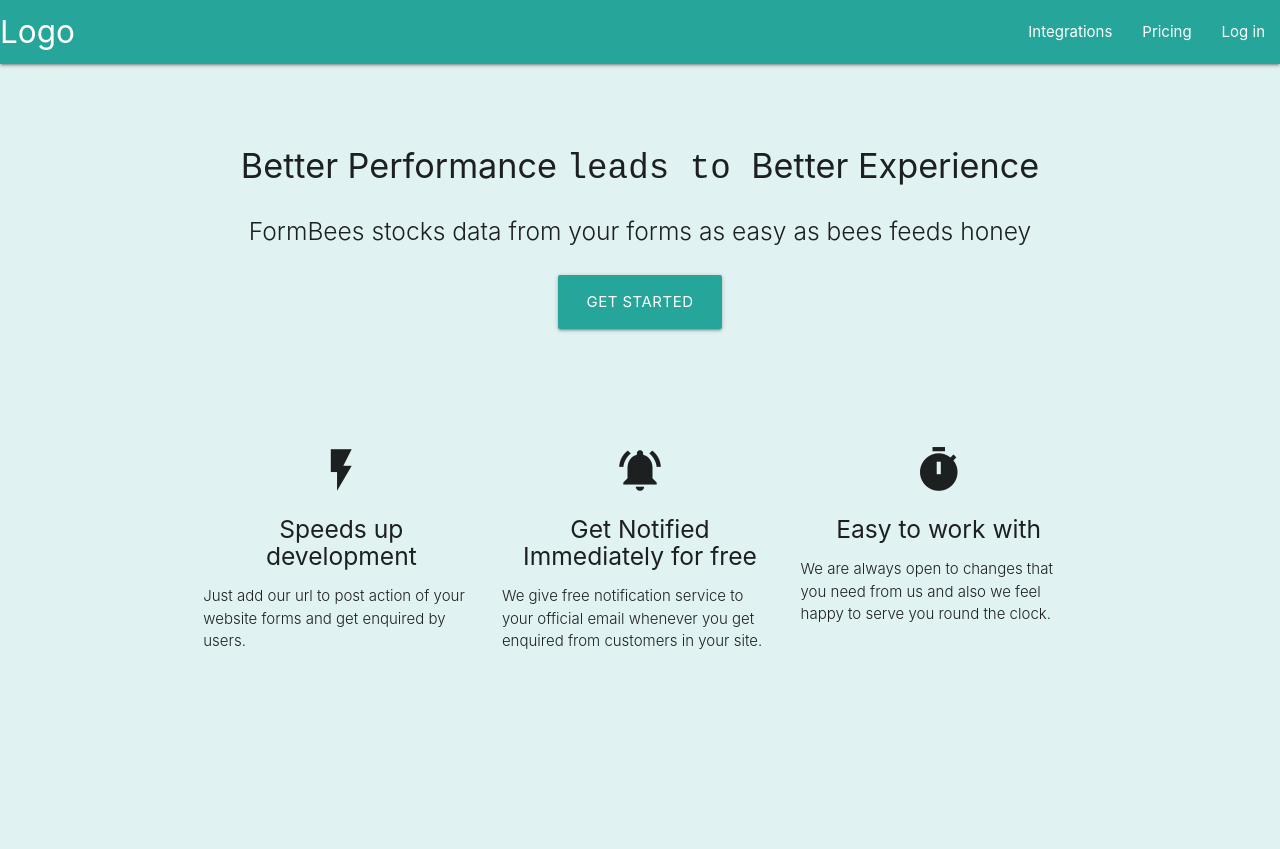
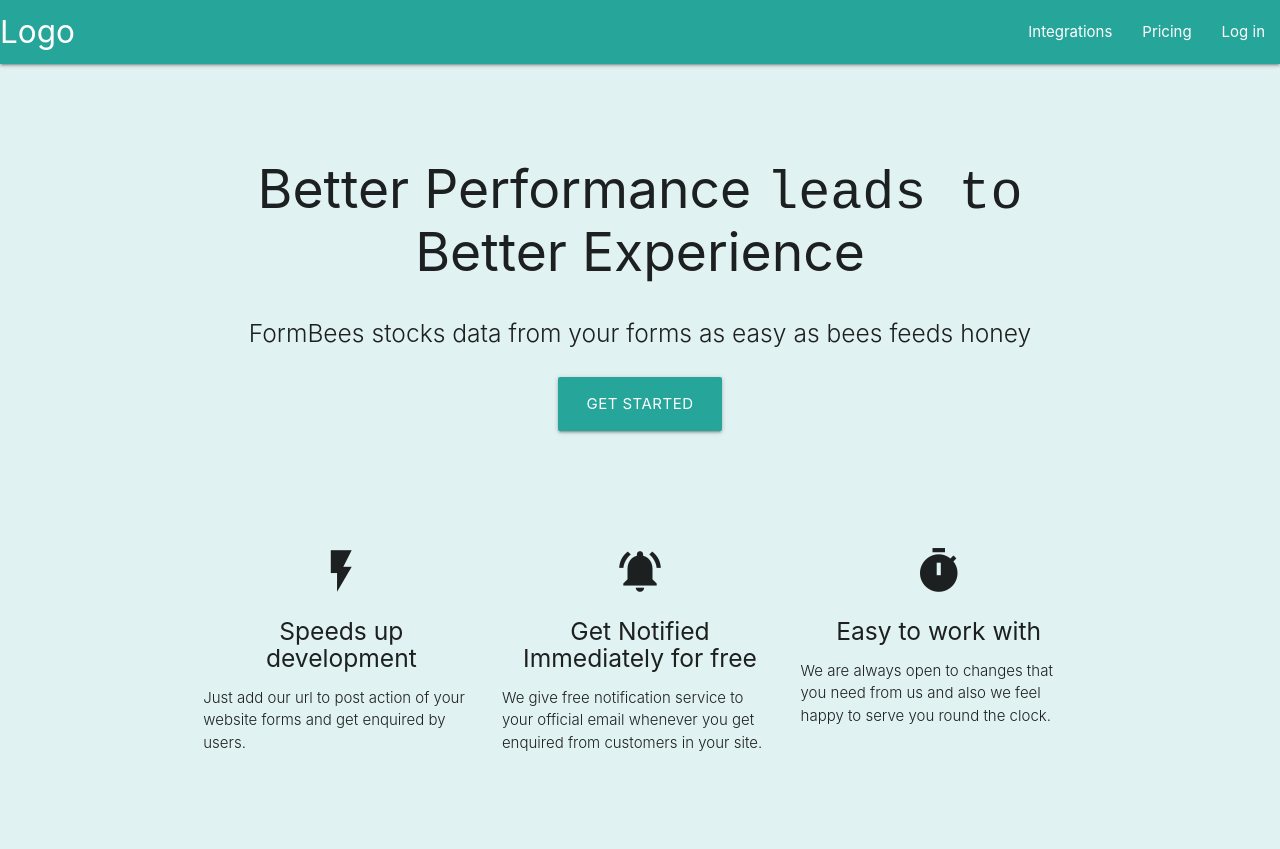
Before and after one commit to Narendirakumarkumar/Form-Bee, a plain HTML site: page public/index.html in a window 1280 px wide. Before the commit the page ends 800 px from the top, so only its background shows below. Drawn offline with nearby package versions, Linux system fonts and the light colour scheme.

Commit message:
Update index.html

```diff
--- a/public/index.html
+++ b/public/index.html
@@ -41,7 +41,7 @@
   <div class="section no-pad-bot" id="index-banner">
         <div class="container">
           <br><br>
-          <h4 class="header center">Better Performance <code>leads to </code>Better Experience </h4>
+          <h2 class="header center">Better Performance <code>leads to </code>Better Experience </h2>
           <div class="row center">
             <h5 class="header col s12 light">FormBees stocks data from your forms as easy as bees feeds honey</h5>
           </div>
```
